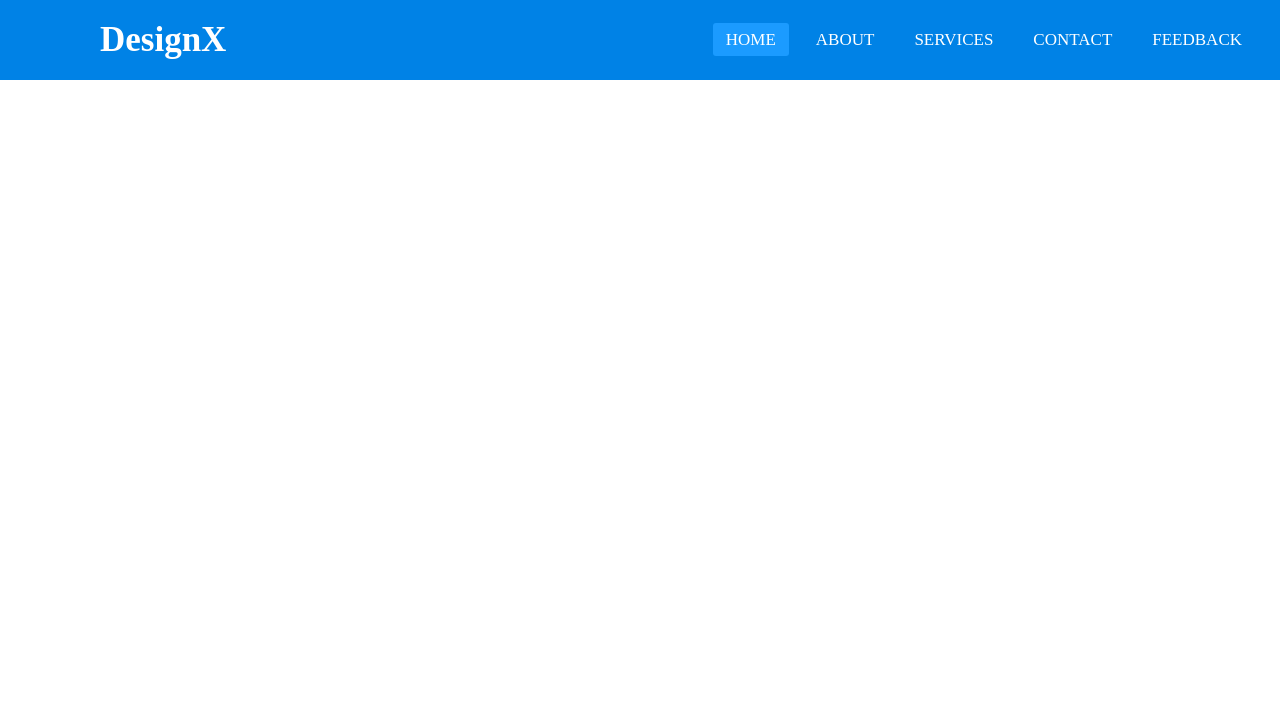
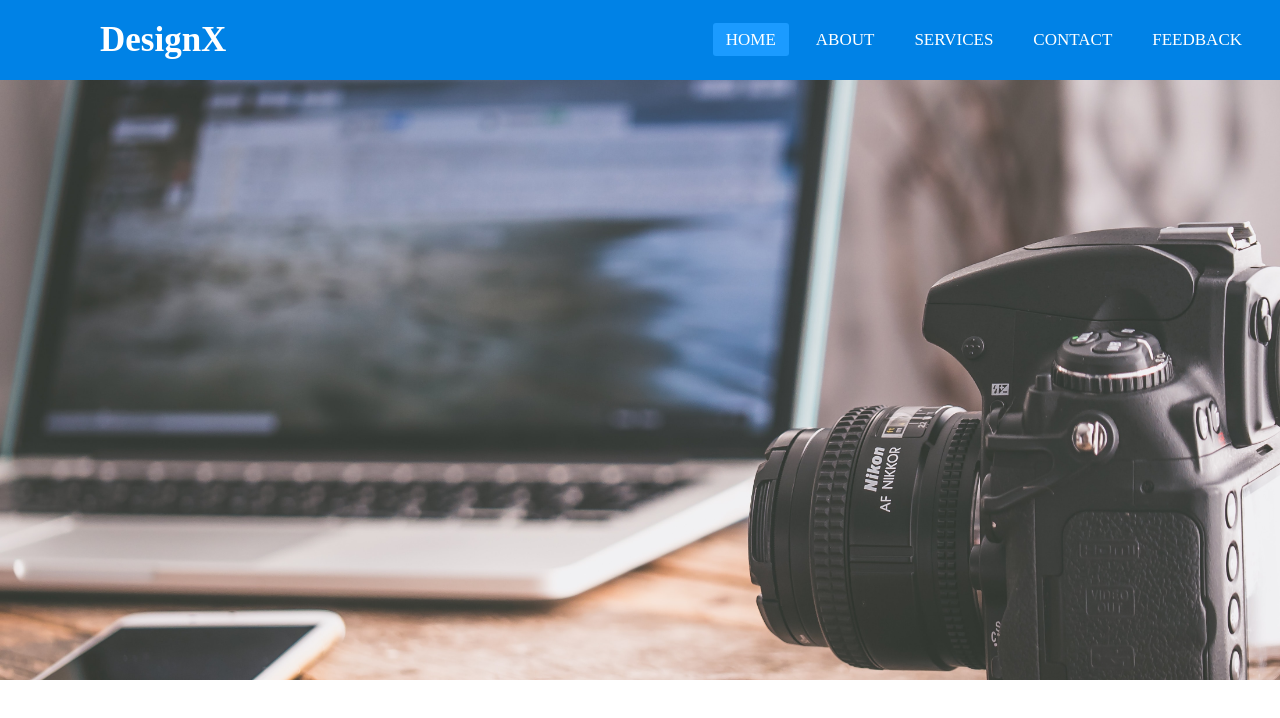
Before and after one commit to sfhamnava/webbside, a plain HTML site: page index.html in a window 1280 px wide. Drawn offline with Linux system fonts and the light colour scheme; the site is published under a folder, as on GitHub Pages, so addresses that start at the root find nothing.

Commit message:
background fixed

```diff
--- a/css/style.css
+++ b/css/style.css
@@ -105,7 +105,7 @@ a.active,a:hover{
 .contect{
     width: 100%;
     height: 600px;
-    background-image: url(/image/2.jpg);
+    background-image: url(../image/2.jpg);
     background-size: cover;
     justify-content: center;
     align-items: center;
```
